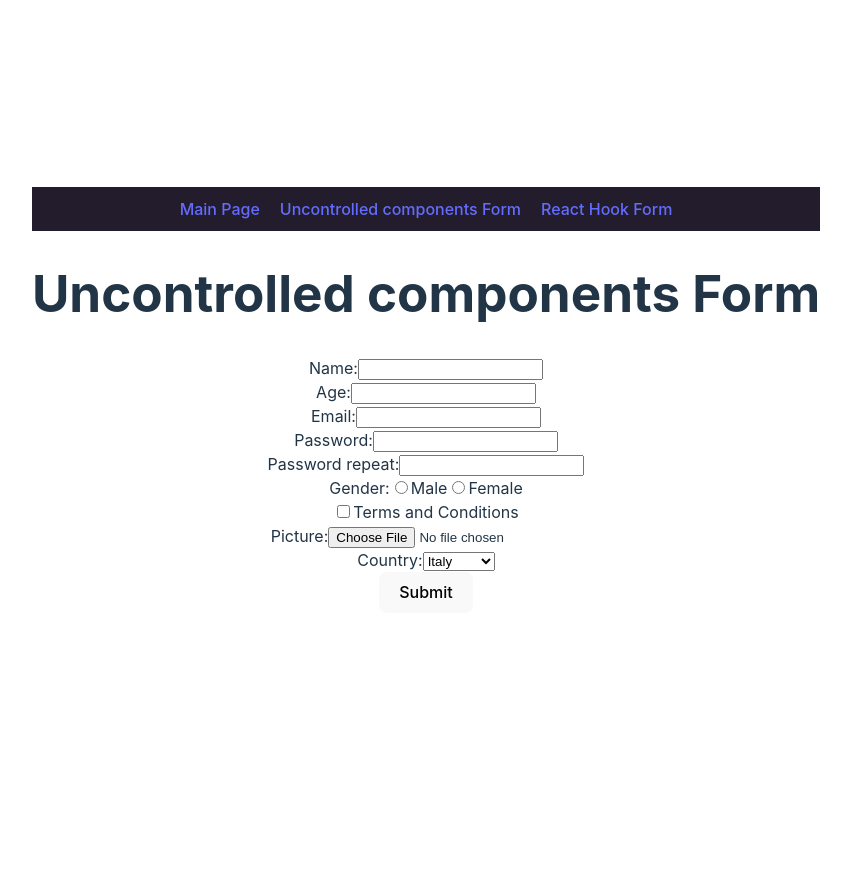
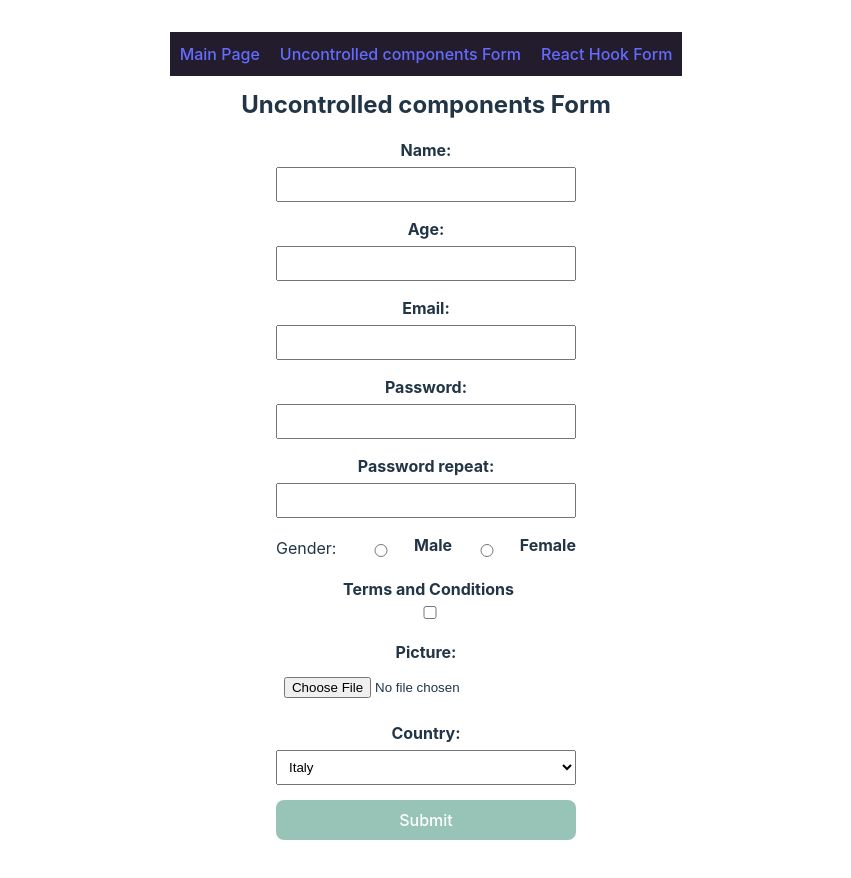
Before and after one commit to Ir4D/rsschool_REACT2023Q4, a React (Vite) app: page /uncontr-comp in a window 1280 px wide. Shown: the top 878 px of the page, without its empty margins (214-1065 px from the left). Before the commit the page ends 800 px from the top, so only its background shows below. Built offline with nearby package versions, Linux system fonts and the light colour scheme.

Commit message:
feat: add styles for the components form

```diff
--- a/src/pages/FormReactHook.tsx
+++ b/src/pages/FormReactHook.tsx
@@ -1,7 +1,7 @@
 const FormReactHook = () => {
   return (
     <>
-      <h1>React Hook Form</h1>
+      <h1 className="form-title rHookForm-title">React Hook Form</h1>
     </>
   )
 };
--- a/src/pages/FormUncontrComp.tsx
+++ b/src/pages/FormUncontrComp.tsx
@@ -1,6 +1,8 @@
 import { useRef } from "react";
 import { useDispatch } from "react-redux";
 import { updateAge, updateCountry, updateEmail, updateGender, updateName, updatePsw } from "../reducer";
+
+import './pages.css';
 
 const FormUncontrComp = () => {
   const inputNameRef = useRef<HTMLInputElement>(null);
@@ -38,7 +40,7 @@ const FormUncontrComp = () => {
       <h1 className="form-title uncontrForm-title">Uncontrolled components Form</h1>
       <div className="form uncontrForm-form">
         <form onSubmit={handleSubmit}>
-          <div className="form-name uncontrForm-name">
+          <div className="form-field form-name uncontrForm-name">
             <label>Name:</label>
             <input
               type="text"
@@ -46,7 +48,7 @@ const FormUncontrComp = () => {
               ref={inputNameRef}
             />
           </div>
-          <div className="form-age uncontrForm-age">
+          <div className="form-field form-age uncontrForm-age">
             <label>Age:</label>
             <input
               type="number"
@@ -54,7 +56,7 @@ const FormUncontrComp = () => {
               ref={inputAgeRef}
             />
           </div>
-          <div className="form-email uncontrForm-email">
+          <div className="form-field form-email uncontrForm-email">
             <label>Email:</label>
             <input
               type="email"
@@ -62,7 +64,7 @@ const FormUncontrComp = () => {
               ref={inputEmailRef}
             />
           </div>
-          <div className="form-psw uncontrForm-psw">
+          <div className="form-field form-psw uncontrForm-psw">
             <label>Password:</label>
             <input
               type="password"
@@ -70,7 +72,7 @@ const FormUncontrComp = () => {
               ref={inputPswRef}
             />
           </div>
-          <div className="form-pswRep uncontrForm-pswRep">
+          <div className="form-field form-pswRep uncontrForm-pswRep">
             <label>Password repeat:</label>
             <input
               type="password"
@@ -78,7 +80,7 @@ const FormUncontrComp = () => {
               ref={inputPswRepRef}
             />
           </div>
-          <div className="form-gender uncontrForm-gender">
+          <div className="form-field form-gender uncontrForm-gender">
             <span>Gender:</span>
             <input
               type="radio"
@@ -97,36 +99,36 @@ const FormUncontrComp = () => {
             />
             <label htmlFor="genderFemale">Female</label>
           </div>
-          <div className="form-terms uncontrForm-terms">
+          <div className="form-field form-terms uncontrForm-terms">
+            <label>Terms and Conditions</label>
             <input
               type="checkbox"
               name="terms"
               ref={inputTerms}
               />
-            <label>Terms and Conditions</label>
           </div>
-          <div className="form-img uncontrForm-img">
-          <label>Picture:</label>
+          <div className="form-field form-img uncontrForm-img">
+            <label>Picture:</label>
             <input
               type="file"
               name="image"
               accept="image/png, image/jpeg"
             />
           </div>
-          <div className="form-country uncontrForm-country">
+          <div className="form-field form-country uncontrForm-country">
             <label htmlFor="country">Country:</label>
             <select
               id="country"
               name="country"
               ref={inputCountry}
             >
-              <option value="italy">Italy</option>
-              <option value="spain">Spain</option>
-              <option value="portugal">Portugal</option>
+              <option value="Italy">Italy</option>
+              <option value="Spain">Spain</option>
+              <option value="Portugal">Portugal</option>
             </select>
           </div>
           <button
-            className="form-btn uncontrForm-btn"
+            className="form-field form-btn uncontrForm-btn"
             type="submit"
           >
             Submit
--- a/src/pages/pages.css
+++ b/src/pages/pages.css
@@ -10,3 +10,67 @@
   border-radius: 8px;
   background-color: #263e43;
 }
+
+
+
+.form-title {
+  font-size: 24px;
+  margin-bottom: 20px;
+}
+
+.form {
+  width: 300px;
+  margin: 0 auto;
+}
+
+.form form {
+  display: flex;
+  flex-direction: column;
+}
+
+.form-field {
+  margin-bottom: 15px;
+}
+
+label {
+  font-weight: bold;
+  margin-bottom: 5px;
+}
+
+input,
+select {
+  width: 100%;
+  padding: 8px;
+  box-sizing: border-box;
+  margin-top: 5px;
+}
+
+.form-gender {
+  display: flex;
+  align-items: center;
+}
+
+.form-gender span {
+  margin-right: 10px;
+}
+
+.form-terms label {
+  margin-left: 5px;
+}
+
+.form-btn {
+  background-color: #82b7a8d2;
+  color: white;
+  border: none;
+  padding: 10px;
+  text-align: center;
+  text-decoration: none;
+  display: inline-block;
+  font-size: 16px;
+  cursor: pointer;
+  transition: background-color 0.3s;
+}
+
+.form-btn:hover {
+  background-color: #419f99;
+}
```
Also changed, not shown: 1 other file (tests, documents, lock files or other folders).
